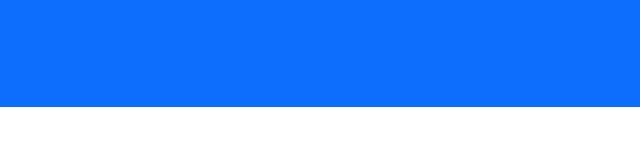
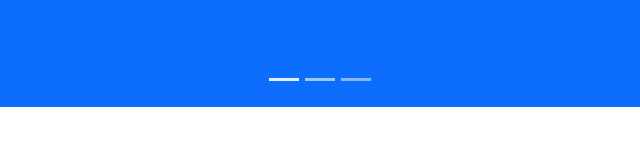
Before and after one commit to SandstormNick/Bootstrap5Training, a website: page BootstrapFundamentals/Caraousels/index.html in a window 1280 px wide. Shown: the part 199-344 px from the top of the page, 320-960 px from the left. Drawn offline with nearby package versions, Linux system fonts and the light colour scheme.

Commit message:
Small Carousel update

```diff
--- a/BootstrapFundamentals/Caraousels/index.html
+++ b/BootstrapFundamentals/Caraousels/index.html
@@ -35,6 +35,11 @@
         <button class="carousel-control-prev" type="button" data-bs-target="#slider" data-bs-slide="prev">
             <span class="carousel-control-prev-icon"></span>
         </button>
+        <div class="carousel-indicators">
+            <button class="active" type="button" data-bs-target="#slider" data-bs-slide-to="0"></button>
+            <button class="" type="button" data-bs-target="#slider" data-bs-slide-to="1"></button>
+            <button class="" type="button" data-bs-target="#slider" data-bs-slide-to="2"></button>
+        </div>
     </div>
 
     <script src="../node_modules/bootstrap/dist/js/bootstrap.min.js"></script>
```
